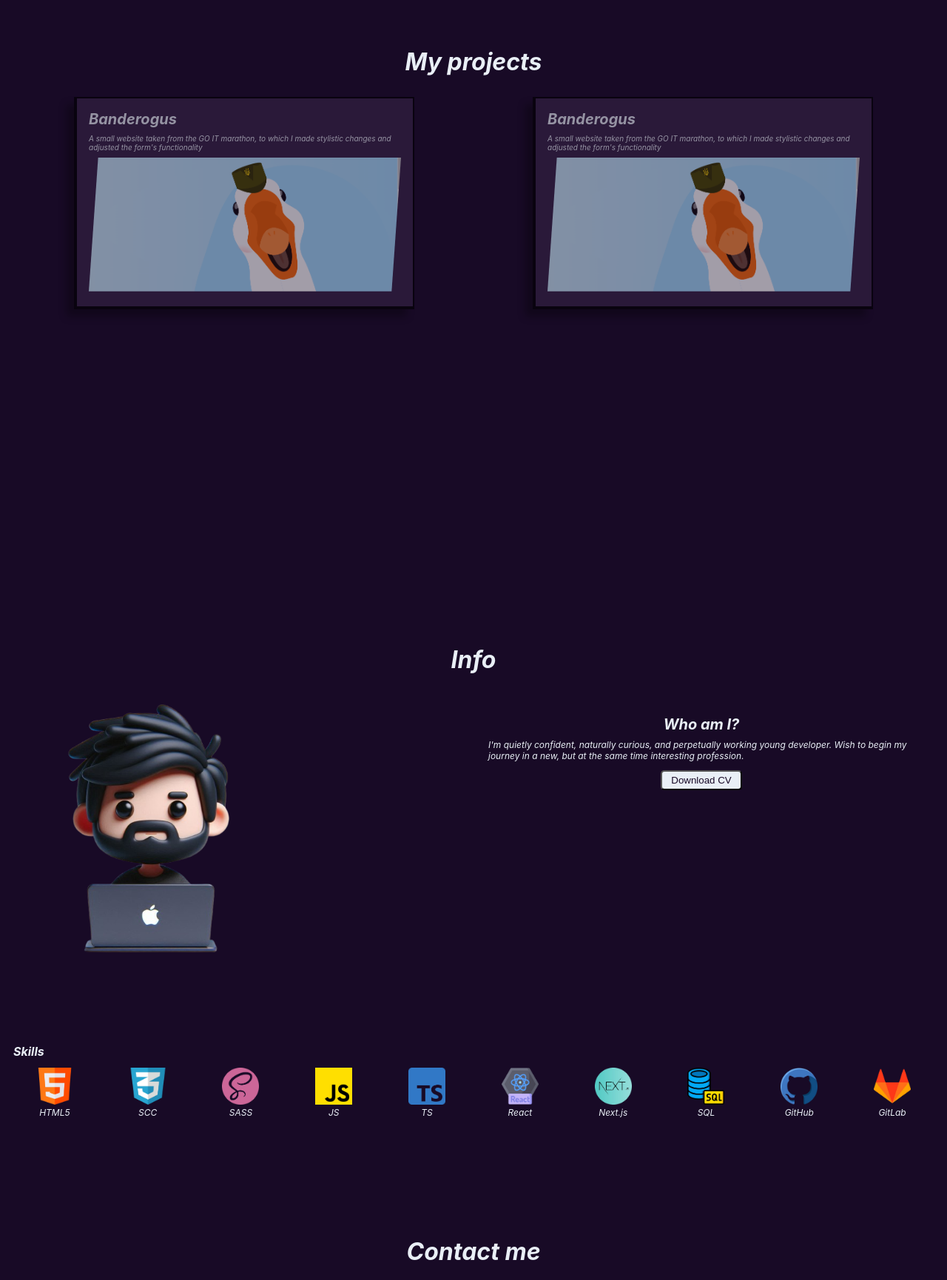
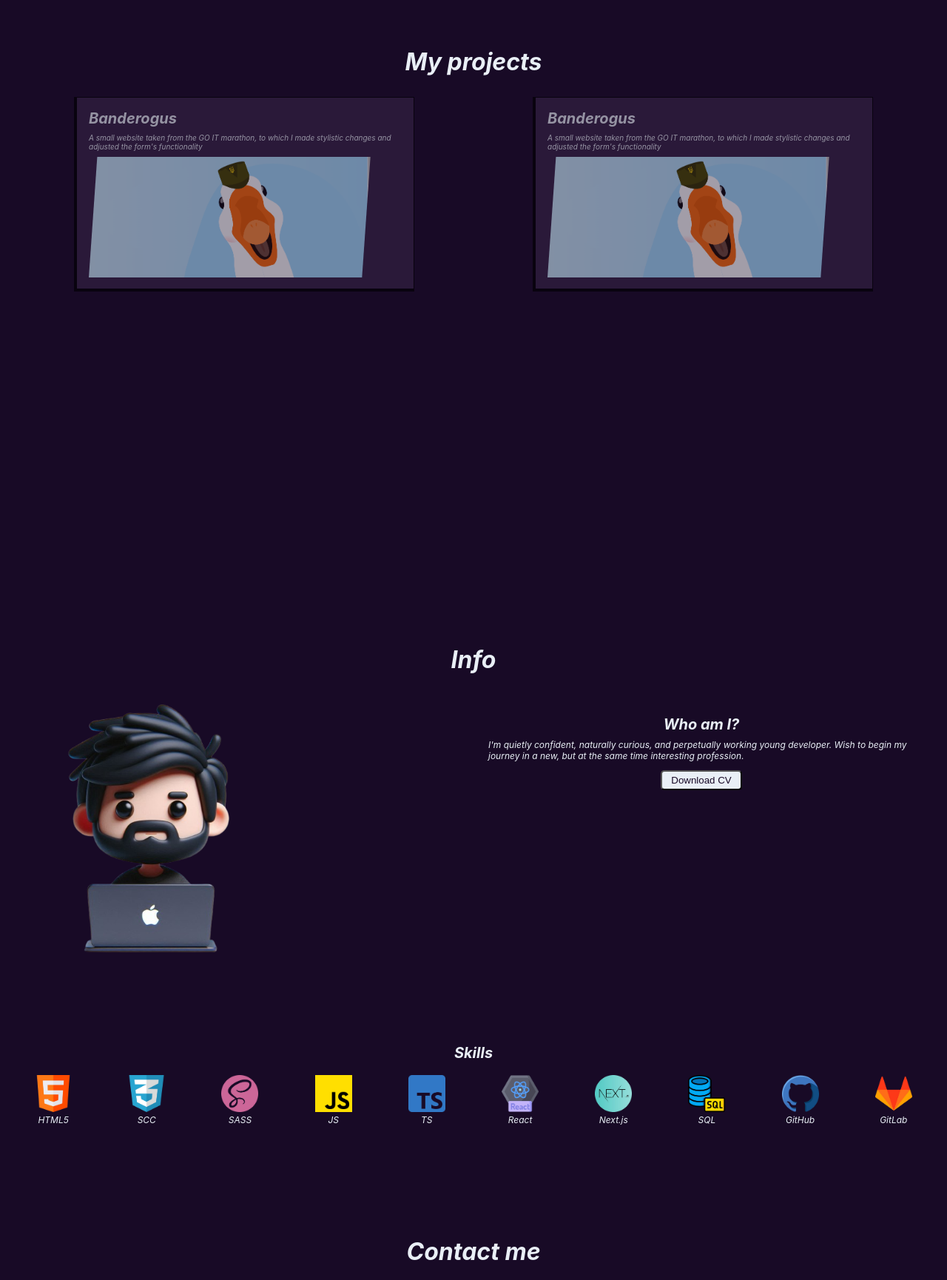
Before and after one commit to OlehKonyk/new-portfolio, a plain HTML site: page index.html in a window 1280 px wide. Shown: the part 820-2550 px from the top of the page at 74% size. Drawn offline with Linux system fonts and the light colour scheme.

Commit message:
little style fix

```diff
--- a/index.html
+++ b/index.html
@@ -3,7 +3,7 @@
 <head>
     <meta charset="UTF-8">
     <meta name="viewport" content="width=device-width, initial-scale=1.0">
-    <title>Document</title>
+    <title>Web Portfolio</title>
     <link rel="preconnect" href="https://fonts.googleapis.com">
     <link rel="preconnect" href="https://fonts.gstatic.com" crossorigin>
     <link href="https://fonts.googleapis.com/css2?family=Lato:ital,wght@0,300;0,400;0,700;0,900;1,300;1,400;1,700;1,900&display=swap" rel="stylesheet">
--- a/styles.css
+++ b/styles.css
@@ -197,13 +197,25 @@ h2 {
 .project-cart {
     background: var(--color-bg-cart);
     padding: 8px 16px;
-    border-width: 2px 2px 4px 4px;
+    border-width: 1px 1px 4px 4px;
     border-style: solid;
     border-color: black;
-    box-shadow: -10px 10px 10px rgba(0, 0, 0, 0.5);
     opacity: .6;
     height: auto;
-    aspect-ratio: 21 / 9 ;
+    aspect-ratio: 21 / 12 ;
+    will-change: transform, opacity;
+    transition: all 0.3s ease;
+    overflow: hidden;
+}
+
+.project-cart:hover {
+    opacity: .9;
+    box-shadow: -2px 2px 15px rgba(114, 98, 165, 0.3);
+    transform: scale(1.02) translate(10px, -10px);
+}
+
+.project-cart:hover img {
+    transform: scale(1.03) translate(14px, 2px);
 }
 
 .project-cart h3 {
@@ -216,13 +228,15 @@ h2 {
 }
 
 .project-cart img {
-    max-width: 100%;
+    max-width: 90%;
     height: auto;
     object-fit: contain;
     object-fit: cover;
     clip-path: polygon(3% 0%, 100% 0%, 97% 100%, 0% 100%);
     margin: 8px 0;
+    transition: all 0.6s ease;
 }
+
 
 /* info */
 
@@ -278,16 +292,19 @@ h2 {
 }
 
 .skills-container h3 {
-    font-size: 16px;
-    margin-bottom: 12px;
+    font-size: 20px;
+    margin-bottom: 18px;
+    text-align: center;
 }
 
 .skills-list {
+    min-height: 80px;
     list-style: none;
     display: grid;
     grid-template-columns: repeat(auto-fit, minmax(40px, 50px));
     justify-content: space-around;
-    gap: 14px;
+    gap: 18px;
+    margin-bottom: 18px;
 }
 
 .skill-icon {
```
